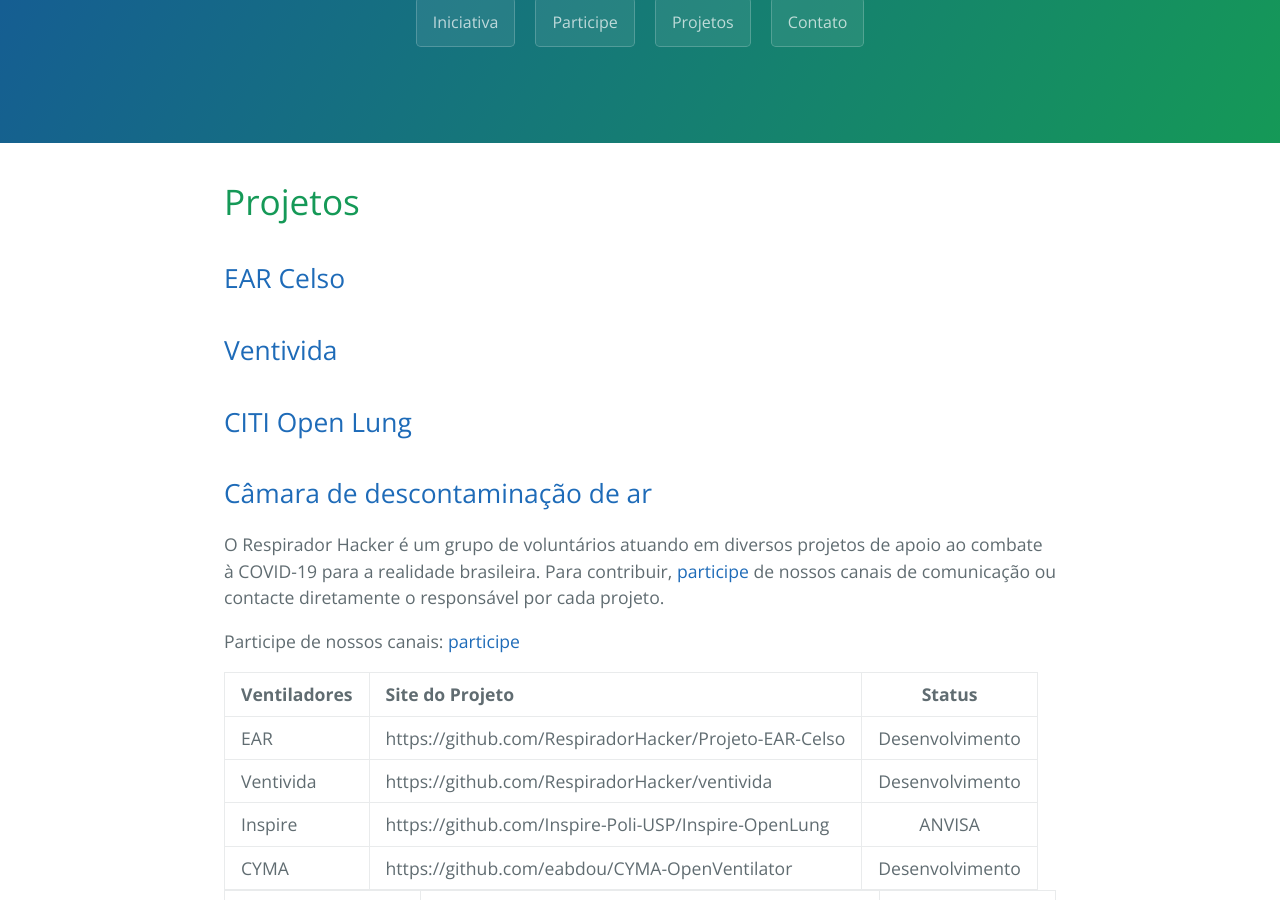
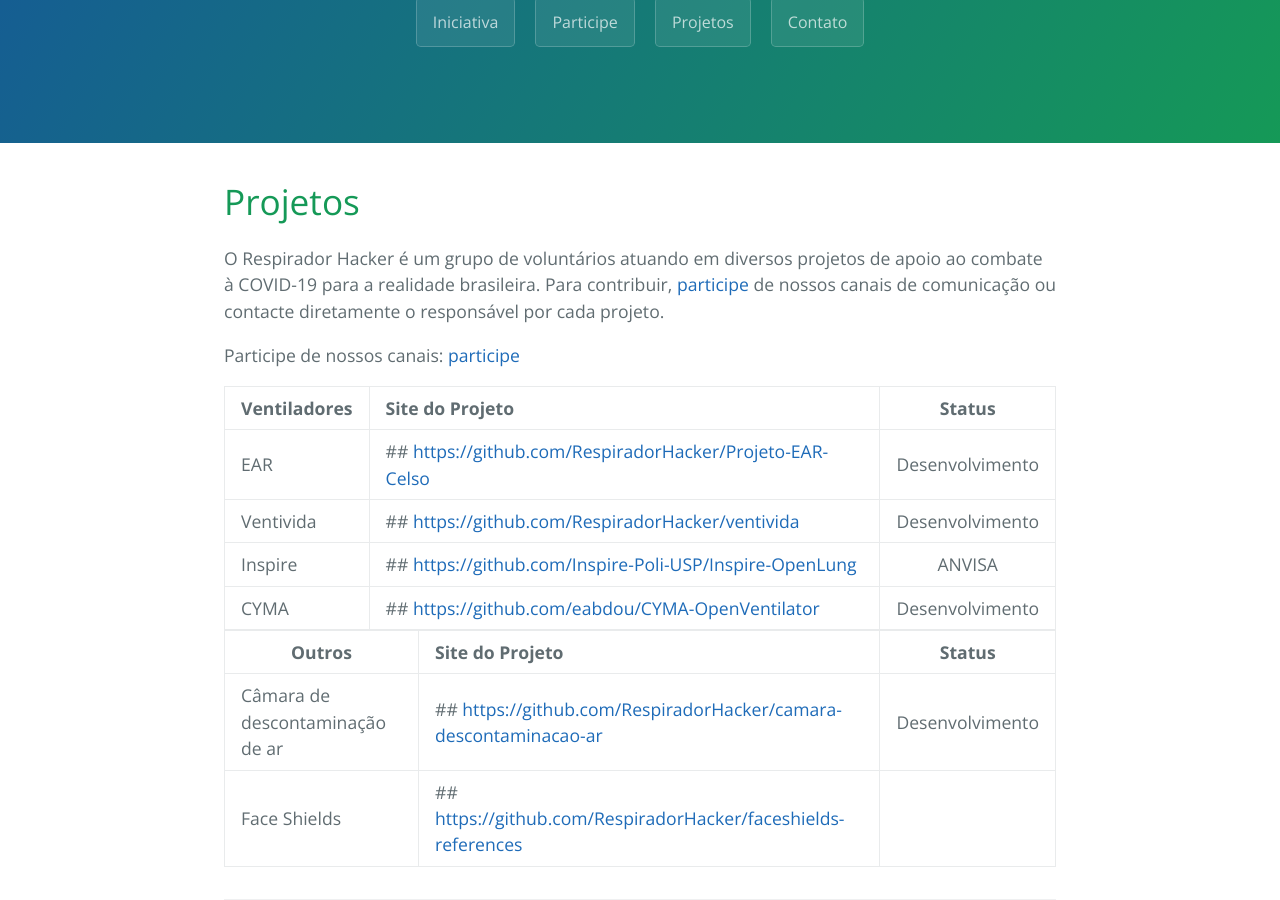
Before and after one commit to RespiradorHacker/respiradorhacker.github.io, a Jekyll site: the page built from pages/projects.md, in a window 1280 px wide and 900 px high, scrolled down 270 px. Built offline with Jekyll 4.4.1, drawn with Linux system fonts in a browser that asks for light colours; our own code applies the rules of GitHub Pages for plain Markdown files; some of the changed lines change nothing that is shown.

Commit message:
Corrected Github projects urls

```diff
--- a/pages/projects.md
+++ b/pages/projects.md
@@ -5,13 +5,6 @@
 
 # Projetos
 
-## [EAR Celso](https://respiradorhacker.github.io/Projeto-EAR-Celso)
-
-## [Ventivida](https://github.com/RespiradorHacker/ventivida)
-
-## [CITI Open Lung](https://github.com/RespiradorHacker/Inspire-OpenLung)
-
-## [Câmara de descontaminação de ar](https://github.com/RespiradorHacker/camara-descontaminacao-ar)
 
 O Respirador Hacker é um grupo de voluntários atuando em diversos projetos de apoio ao combate à COVID-19 para a realidade brasileira.
 Para contribuir, [participe](/participe) de nossos canais de comunicação ou contacte diretamente o responsável por cada projeto.
@@ -28,17 +21,19 @@
 |-----------------+--------------------------------------------------------+-----------------|
 |  Ventiladores   |  Site do Projeto                                       |  Status         |
 |-----------------|:-------------------------------------------------------|:---------------:|
-| EAR             | https://github.com/RespiradorHacker/Projeto-EAR-Celso  | Desenvolvimento |
-| Ventivida       | https://github.com/RespiradorHacker/ventivida          | Desenvolvimento |
-| Inspire         | https://github.com/Inspire-Poli-USP/Inspire-OpenLung   | ANVISA          |
-| CYMA            | https://github.com/eabdou/CYMA-OpenVentilator          | Desenvolvimento |
+| EAR             | ## [https://github.com/RespiradorHacker/Projeto-EAR-Celso](https://github.com/RespiradorHacker/Projeto-EAR-Celso)  | Desenvolvimento |
+| Ventivida       | ## [https://github.com/RespiradorHacker/ventivida](https://github.com/RespiradorHacker/ventivida)          | Desenvolvimento |
+| Inspire         | ## [https://github.com/Inspire-Poli-USP/Inspire-OpenLung](https://github.com/Inspire-Poli-USP/Inspire-OpenLung)   | ANVISA          |
+| CYMA            | ## [https://github.com/eabdou/CYMA-OpenVentilator](https://github.com/eabdou/CYMA-OpenVentilator)          | Desenvolvimento |
 |-----------------+--------------------------------------------------------+-----------------|
 {: .tablelines}
+
+
 
 |----------------------------------+---------------------------------------------------------------+-----------------|
 |  Outros                          |  Site do Projeto                                              |  Status         |
 |----------------------------------|:--------------------------------------------------------------|:---------------:|
-| Câmara de descontaminação de ar  | https://github.com/RespiradorHacker/camara-descontaminacao-ar | Desenvolvimento |
-| Face Shields                     | https://github.com/RespiradorHacker/faceshields-references    |                 |
+| Câmara de descontaminação de ar  | ## [https://github.com/RespiradorHacker/camara-descontaminacao-ar](https://github.com/RespiradorHacker/camara-descontaminacao-ar) | Desenvolvimento |
+| Face Shields                     | ## [https://github.com/RespiradorHacker/faceshields-references](https://github.com/RespiradorHacker/faceshields-references)    |                 |
 |----------------------------------+---------------------------------------------------------------+-----------------|
 {: .tablelines}
```
